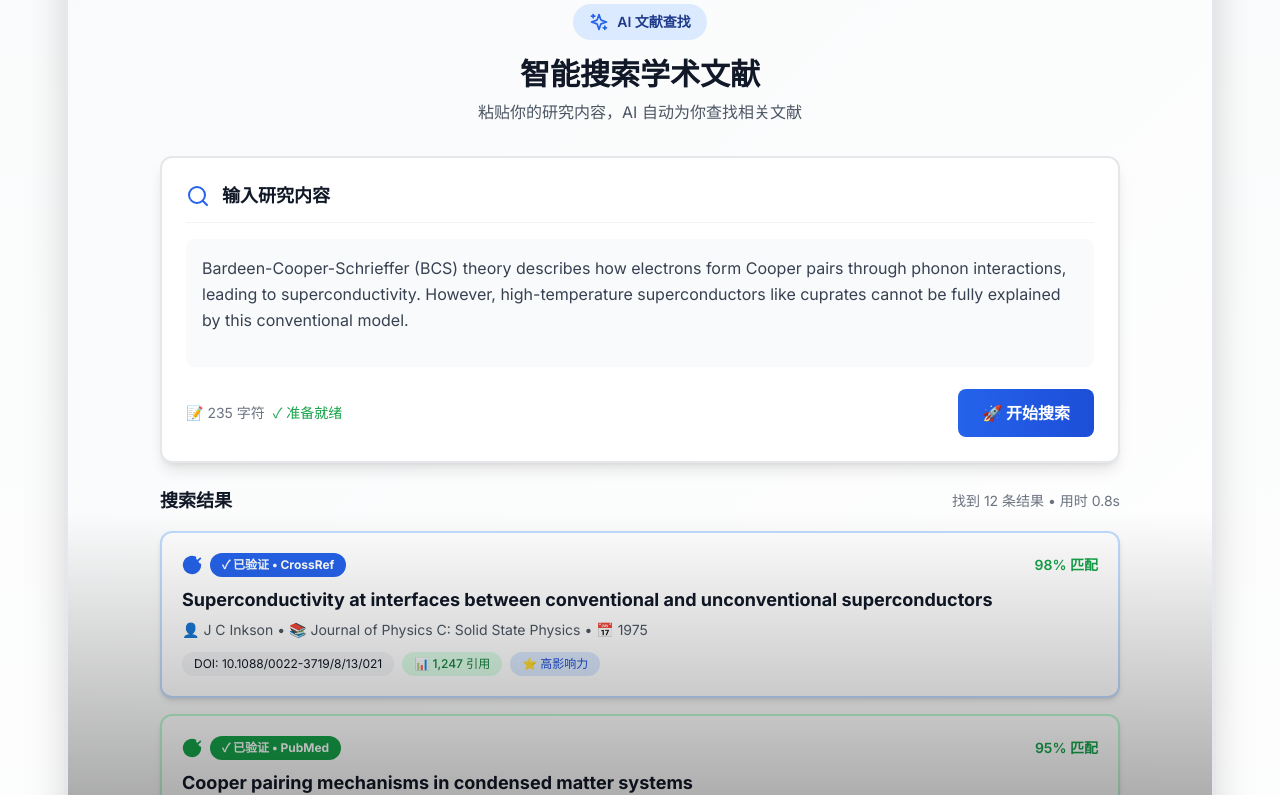
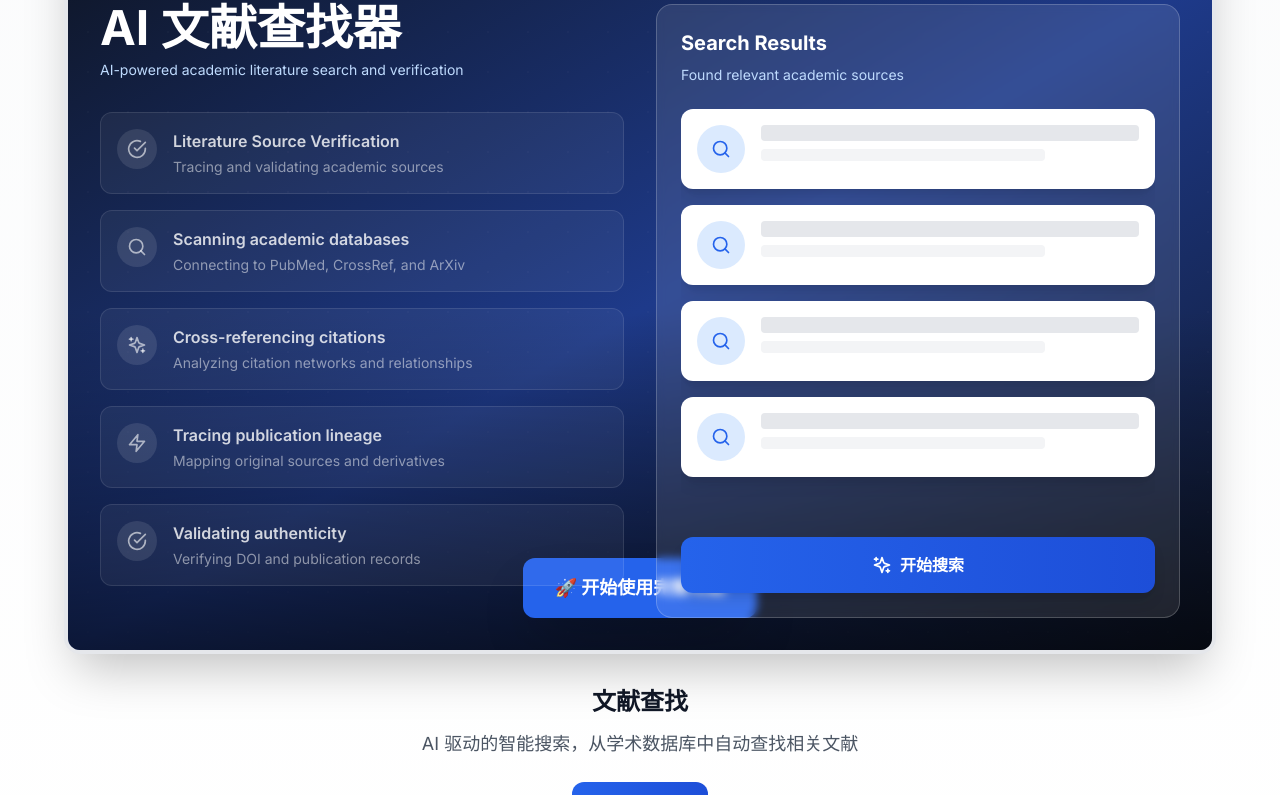
Before and after one commit to Mercury-nju/Citea, a Next.js app: page / in a window 1280 px wide. Shown: the part 3556-4351 px from the top of the page. Built offline with nearby package versions, Linux system fonts and the light colour scheme.

Commit message:
浼樺寲SourceFinderDemo缁勪欢璁捐 - 娣辫壊涓婚鐜颁唬鍖栧竷灞€

```diff
--- a/components/demos/SourceFinderDemo.tsx
+++ b/components/demos/SourceFinderDemo.tsx
@@ -1,124 +1,200 @@
 'use client'
 
 import { useState } from 'react'
-import { Search, Sparkles, CheckCircle } from 'lucide-react'
+import { Search, Sparkles, CheckCircle, Zap } from 'lucide-react'
 
 export default function SourceFinderDemo() {
   const [isSearching, setIsSearching] = useState(false)
+  const [currentStep, setCurrentStep] = useState(1)
 
   const handleDemo = () => {
     setIsSearching(true)
-    setTimeout(() => setIsSearching(false), 3000)
+    setCurrentStep(1)
+
+    // 模拟步骤进度
+    const steps = [1, 2, 3, 4]
+    let stepIndex = 0
+    const interval = setInterval(() => {
+      stepIndex++
+      if (stepIndex < steps.length) {
+        setCurrentStep(steps[stepIndex])
+      } else {
+        clearInterval(interval)
+        setTimeout(() => {
+          setIsSearching(false)
+          setCurrentStep(1)
+        }, 1000)
+      }
+    }, 800)
   }
 
+  const features = [
+    {
+      title: 'Literature Source Verification',
+      description: 'Tracing and validating academic sources',
+      icon: CheckCircle,
+    },
+    {
+      title: 'Scanning academic databases',
+      description: 'Connecting to PubMed, CrossRef, and ArXiv',
+      icon: Search,
+    },
+    {
+      title: 'Cross-referencing citations',
+      description: 'Analyzing citation networks and relationships',
+      icon: Sparkles,
+    },
+    {
+      title: 'Tracing publication lineage',
+      description: 'Mapping original sources and derivatives',
+      icon: Zap,
+    },
+    {
+      title: 'Validating authenticity',
+      description: 'Verifying DOI and publication records',
+      icon: CheckCircle,
+    },
+  ]
+
   return (
-    <div className="p-8 max-w-5xl mx-auto">
-      {/* Header */}
-      <div className="mb-8 text-center">
-        <div className="inline-flex items-center gap-2 bg-blue-100 px-4 py-2 rounded-full mb-4">
-          <Sparkles className="text-blue-600" size={20} />
-          <span className="text-sm font-semibold text-blue-900">AI 文献查找</span>
-        </div>
-        <h2 className="text-3xl font-bold text-gray-900 mb-2">智能搜索学术文献</h2>
-        <p className="text-gray-600">粘贴你的研究内容，AI 自动为你查找相关文献</p>
-      </div>
+    <div className="relative min-h-[600px] bg-gradient-to-br from-slate-900 via-blue-900 to-slate-900 p-8 overflow-hidden">
+      {/* Grid Pattern Background */}
+      <div className="absolute inset-0 opacity-20" style={{
+        backgroundImage: 'radial-gradient(circle, rgba(255,255,255,0.1) 1px, transparent 1px)',
+        backgroundSize: '40px 40px',
+      }}></div>
 
-      {/* Input Area */}
-      <div className="bg-white rounded-xl border-2 border-gray-200 p-6 mb-6 shadow-lg">
-        <div className="flex items-center gap-3 mb-4 pb-3 border-b border-gray-100">
-          <Search className="text-blue-600" size={24} />
-          <span className="font-bold text-gray-900 text-lg">输入研究内容</span>
-        </div>
-        <textarea
-          readOnly
-          value="Bardeen-Cooper-Schrieffer (BCS) theory describes how electrons form Cooper pairs through phonon interactions, leading to superconductivity. However, high-temperature superconductors like cuprates cannot be fully explained by this conventional model."
-          className="w-full h-32 text-gray-700 resize-none border-0 focus:outline-none leading-relaxed bg-gray-50 rounded-lg p-4"
-        />
-        <div className="flex justify-between items-center mt-4">
-          <div className="flex gap-2 items-center">
-            <span className="text-sm text-gray-500">📝 235 字符</span>
-            <span className="text-sm text-green-600 font-medium">✓ 准备就绪</span>
+      <div className="relative z-10 max-w-7xl mx-auto grid lg:grid-cols-2 gap-8 h-full">
+        {/* Left Section - Features & Progress */}
+        <div className="flex flex-col justify-between">
+          {/* Title */}
+          <div className="mb-8">
+            <h2 className="text-4xl md:text-5xl font-bold text-white mb-2">
+              AI 文献查找器
+            </h2>
+            <p className="text-blue-200 text-sm">
+              AI-powered academic literature search and verification
+            </p>
           </div>
-          <button
-            onClick={handleDemo}
-            disabled={isSearching}
-            className={`bg-gradient-to-r from-blue-600 to-blue-700 text-white px-6 py-3 rounded-lg font-bold transition-all ${
-              isSearching ? 'opacity-70 cursor-not-allowed' : 'hover:shadow-xl hover:scale-105'
-            }`}
-          >
-            {isSearching ? '🔍 搜索中...' : '🚀 开始搜索'}
-          </button>
-        </div>
-      </div>
 
-      {/* Results Preview */}
-      <div className="space-y-4">
-        <div className="flex items-center justify-between mb-3">
-          <h3 className="text-lg font-bold text-gray-900">搜索结果</h3>
-          <span className="text-sm text-gray-500">找到 12 条结果 • 用时 0.8s</span>
+          {/* Features List */}
+          <div className="space-y-4 mb-8">
+            {features.map((feature, index) => {
+              const Icon = feature.icon
+              const isActive = isSearching && currentStep > index
+
+              return (
+                <div
+                  key={index}
+                  className={`flex items-start gap-4 p-4 rounded-xl transition-all duration-500 ${
+                    isActive
+                      ? 'bg-blue-500/20 border border-blue-400/50 shadow-lg shadow-blue-500/20'
+                      : 'bg-white/5 border border-white/10'
+                  }`}
+                >
+                  <div className={`flex-shrink-0 w-10 h-10 rounded-full flex items-center justify-center transition-all ${
+                    isActive
+                      ? 'bg-blue-500 shadow-lg shadow-blue-500/50'
+                      : 'bg-white/10'
+                  }`}>
+                    <Icon
+                      className={isActive ? 'text-white' : 'text-white/60'}
+                      size={20}
+                    />
+                  </div>
+                  <div className="flex-1 min-w-0">
+                    <p className={`font-semibold mb-1 transition-colors ${
+                      isActive ? 'text-white' : 'text-white/80'
+                    }`}>
+                      {feature.title}
+                    </p>
+                    <p className={`text-sm transition-colors ${
+                      isActive ? 'text-blue-200' : 'text-white/50'
+                    }`}>
+                      {feature.description}
+                    </p>
+                  </div>
+                </div>
+              )
+            })}
+          </div>
+
+          {/* Progress Indicator */}
+          {isSearching && (
+            <div className="bg-white/10 rounded-xl p-4 border border-white/20">
+              <div className="flex items-center justify-between mb-2">
+                <span className="text-white/80 text-sm font-medium">
+                  Processing step {currentStep} of 4
+                </span>
+                <span className="text-blue-300 text-sm font-semibold">
+                  {Math.round((currentStep / 4) * 100)}%
+                </span>
+              </div>
+              <div className="flex gap-2">
+                {[1, 2, 3, 4].map((step) => (
+                  <div
+                    key={step}
+                    className={`flex-1 h-1.5 rounded-full transition-all duration-500 ${
+                      step <= currentStep
+                        ? 'bg-blue-500 shadow-lg shadow-blue-500/50'
+                        : 'bg-white/20'
+                    }`}
+                  ></div>
+                ))}
+              </div>
+            </div>
+          )}
         </div>
 
-        {/* Result Card 1 */}
-        <div className={`bg-white border-2 border-blue-200 rounded-xl p-5 shadow-md transition-all ${
-          isSearching ? 'animate-pulse' : 'hover:shadow-xl'
-        }`}>
-          <div className="flex items-center justify-between mb-3">
-            <div className="flex items-center gap-2">
-              <CheckCircle className="text-blue-600" size={20} fill="currentColor" />
-              <span className="bg-blue-600 text-white text-xs px-3 py-1 rounded-full font-bold">
-                ✓ 已验证 • CrossRef
-              </span>
+        {/* Right Section - Results Preview */}
+        <div className="flex flex-col">
+          <div className="bg-white/10 backdrop-blur-sm rounded-2xl p-6 border border-white/20 flex-1 flex flex-col">
+            <div className="mb-6">
+              <h3 className="text-xl font-bold text-white mb-2">Search Results</h3>
+              <p className="text-blue-200 text-sm">
+                {isSearching ? 'Searching across multiple databases...' : 'Found relevant academic sources'}
+              </p>
             </div>
-            <span className="text-sm text-green-600 font-semibold">98% 匹配</span>
+
+            {/* Result Cards */}
+            <div className="space-y-4 flex-1 overflow-y-auto">
+              {[1, 2, 3, 4].map((item, index) => (
+                <div
+                  key={index}
+                  className={`bg-white rounded-xl p-4 flex items-start gap-4 transition-all duration-500 ${
+                    isSearching && index >= currentStep
+                      ? 'opacity-30 scale-95'
+                      : 'opacity-100 shadow-lg'
+                  }`}
+                  style={{
+                    animationDelay: `${index * 200}ms`,
+                  }}
+                >
+                  {/* Icon Circle */}
+                  <div className="flex-shrink-0 w-12 h-12 rounded-full bg-blue-100 flex items-center justify-center">
+                    <Search className="text-blue-600" size={20} />
+                  </div>
+
+                  {/* Content Placeholder */}
+                  <div className="flex-1 space-y-2">
+                    <div className="h-4 bg-gray-200 rounded w-full"></div>
+                    <div className="h-3 bg-gray-100 rounded w-3/4"></div>
+                  </div>
+                </div>
+              ))}
+            </div>
+
+            {/* Action Button */}
+            {!isSearching && (
+              <button
+                onClick={handleDemo}
+                className="mt-6 w-full bg-gradient-to-r from-blue-600 to-blue-700 hover:from-blue-700 hover:to-blue-800 text-white font-bold py-4 rounded-xl shadow-lg hover:shadow-xl transition-all transform hover:scale-[1.02] flex items-center justify-center gap-2"
+              >
+                <Sparkles size={20} />
+                <span>开始搜索</span>
+              </button>
+            )}
           </div>
-          <h4 className="text-lg font-bold text-gray-900 mb-2 leading-tight">
-            Superconductivity at interfaces between conventional and unconventional superconductors
-          </h4>
-          <p className="text-sm text-gray-600 mb-3">
-            👤 J C Inkson • 📚 Journal of Physics C: Solid State Physics • 📅 1975
-          </p>
-          <div className="flex gap-2 flex-wrap">
-            <span className="text-xs bg-gray-100 px-3 py-1 rounded-full">DOI: 10.1088/0022-3719/8/13/021</span>
-            <span className="text-xs bg-green-100 text-green-700 px-3 py-1 rounded-full font-medium">📊 1,247 引用</span>
-            <span className="text-xs bg-blue-100 text-blue-700 px-3 py-1 rounded-full font-medium">⭐ 高影响力</span>
-          </div>
-        </div>
-
-        {/* Result Card 2 */}
-        <div className={`bg-white border-2 border-green-200 rounded-xl p-5 shadow-md transition-all ${
-          isSearching ? 'animate-pulse opacity-70' : 'hover:shadow-xl'
-        }`}>
-          <div className="flex items-center justify-between mb-3">
-            <div className="flex items-center gap-2">
-              <CheckCircle className="text-green-600" size={20} fill="currentColor" />
-              <span className="bg-green-600 text-white text-xs px-3 py-1 rounded-full font-bold">
-                ✓ 已验证 • PubMed
-              </span>
-            </div>
-            <span className="text-sm text-green-600 font-semibold">95% 匹配</span>
-          </div>
-          <h4 className="text-lg font-bold text-gray-900 mb-2 leading-tight">
-            Cooper pairing mechanisms in condensed matter systems
-          </h4>
-          <p className="text-sm text-gray-600 mb-3">
-            👤 A. Smith, B. Johnson, C. Lee • 📚 Physical Review B • 📅 2018
-          </p>
-          <div className="flex gap-2 flex-wrap">
-            <span className="text-xs bg-gray-100 px-3 py-1 rounded-full">PMID: 29845632</span>
-            <span className="text-xs bg-yellow-100 text-yellow-700 px-3 py-1 rounded-full font-medium">📈 影响因子: 8.2</span>
-          </div>
-        </div>
-
-        {/* Result Card 3 - Partial */}
-        <div className="bg-white border border-gray-200 rounded-xl p-5 opacity-60">
-          <div className="flex items-center gap-2 mb-2">
-            <span className="bg-purple-600 text-white text-xs px-3 py-1 rounded-full font-bold">✓ arXiv</span>
-            <span className="text-sm text-gray-500">89% 匹配</span>
-          </div>
-          <h4 className="text-base font-bold text-gray-900 mb-1">
-            High-temperature superconductivity mechanisms...
-          </h4>
-          <p className="text-sm text-gray-600">👤 Multiple authors • 📅 2023</p>
         </div>
       </div>
     </div>
```
